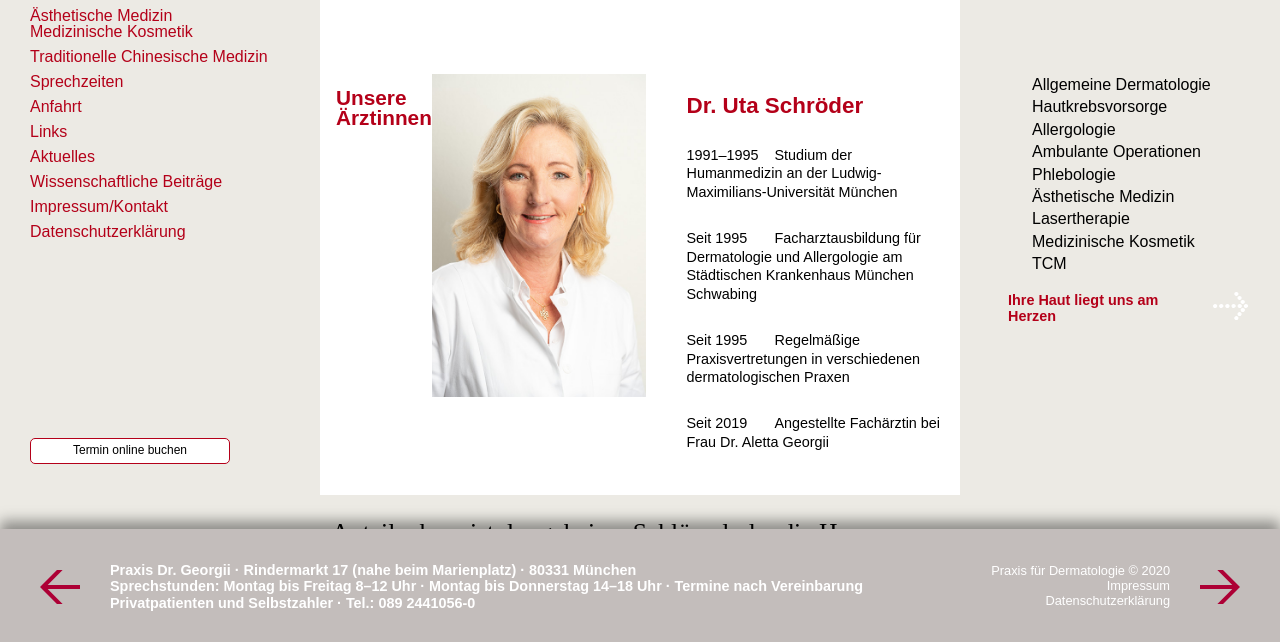
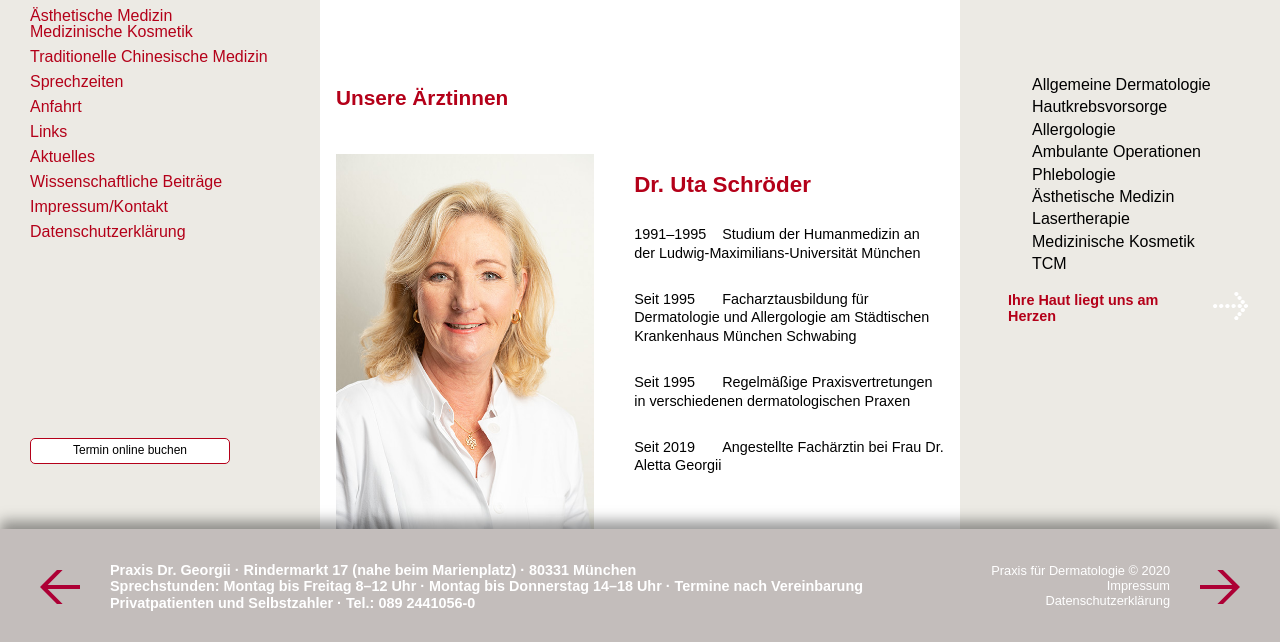
Before and after one commit to daferner/aletta, a website built with Parcel: page src/aerztinnen.pug in a window 1280 px wide. Shown: the part 156-798 px from the top of the page. Built offline with nearby package versions, Linux system fonts and the light colour scheme; a web font is replaced by a local one.

Commit message:
ärztinnen

```diff
--- a/src/aerztinnen.pug
+++ b/src/aerztinnen.pug
@@ -11,6 +11,9 @@ block content
   div.content.flex
     .flex_1_1
       h1 Unsere Ärztinnen
+  div.content.content2.flex
+
+
     .flex_1_3
       img.img_gesamte_breite(src="./assets/images/aerztinnen/DocB.jpg" alt="Dr. Uta Schröder")
     .flex_2_3.vita
--- a/src/assets/css/all.scss
+++ b/src/assets/css/all.scss
@@ -24,7 +24,7 @@
    flex: 1 1 400px;
 }
 .flex_1_1{
-   flex: 3;
+   flex: 4 100%;
 }
 body{
 
```
